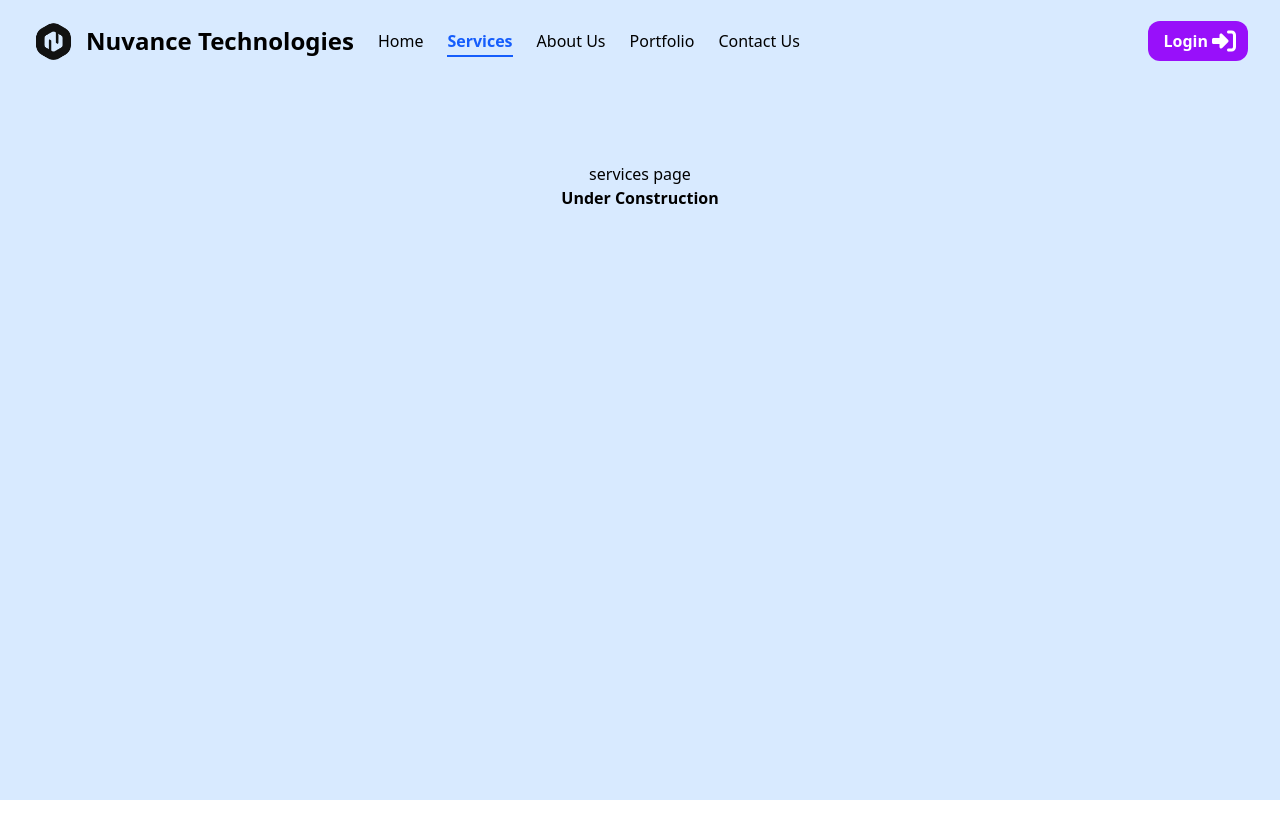
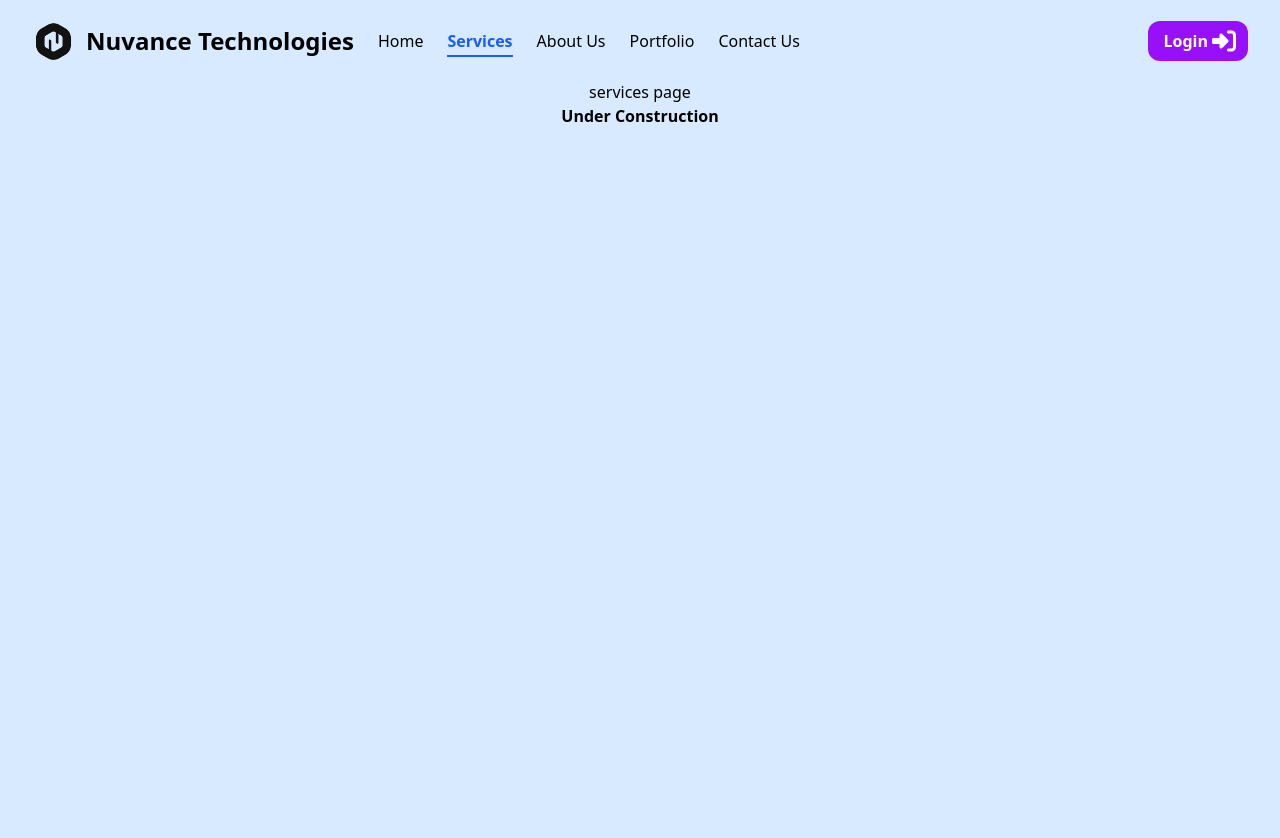
Before and after one commit to Nuvance-Technologies/Nuvance_Frontend, a Next.js app: page /services in a window 1280 px wide. Shown: the top 838 px of the page. Before the commit the page ends 800 px from the top, so only its background shows below. Built offline with nearby package versions, Linux system fonts and the light colour scheme.

Commit message:
added navbar stickyness and bg blur on scroll

```diff
--- a/components/ui/Navbar.tsx
+++ b/components/ui/Navbar.tsx
@@ -1,5 +1,5 @@
 "use client";
-import { useState } from "react";
+import { useState, useEffect } from "react";
 import { useRouter, usePathname } from "next/navigation";
 import Image from "next/image";
 import Link from "next/link";
@@ -13,6 +13,15 @@ export default function Navbar() {
     const pathname = usePathname();
     const [isMenuOpen, setIsMenuOpen] = useState(false);
     const [isHovering, setIsHovering] = useState(false);
+    const [isScrolled, setIsScrolled] = useState(false);
+
+    useEffect(() => {
+        const handleScroll = () => {
+            setIsScrolled(window.scrollY > 10);
+        };
+        window.addEventListener('scroll', handleScroll);
+        return () => window.removeEventListener('scroll', handleScroll);
+    }, []);
 
     const isActive = (href: string) => pathname === href;
 
@@ -25,7 +34,8 @@ export default function Navbar() {
     ];
 
     return (
-        <div className="flex justify-between items-center py-5 px-4 md:px-8 bg-mainBgColor">
+        <div className={`fixed top-0 left-0 right-0 z-50 transition-all duration-300 ${isScrolled ? 'bg-mainBgColor/70 backdrop-blur-md shadow-md' : 'bg-mainBgColor'}`}>
+            <div className="flex justify-between items-center py-5 px-4 md:px-8 max-w-7xl mx-auto">
                 {/* Logo and company name */}
                 <div className="flex items-center">
                     <div onClick={() => router.push("/")} className="cursor-pointer">
@@ -71,7 +81,7 @@ export default function Navbar() {
 
                 {/* Mobile Menu */}
                 {isMenuOpen && (
-                <div className="md:hidden absolute top-20 left-0 right-0 bg-mainBgColor z-50 p-4 shadow-lg">
+                    <div className="md:hidden absolute top-20 left-0 right-0 bg-mainBgColor/95 backdrop-blur-md z-50 p-4 shadow-lg">
                         <div className="flex flex-col space-y-4">
                             {navLinks.map((item) => (
                                 <Link
@@ -93,5 +103,6 @@ export default function Navbar() {
                     </div>
                 )}
             </div>
+        </div>
     );
 }
```
Lines whose indentation alone changed are shown as unchanged.
